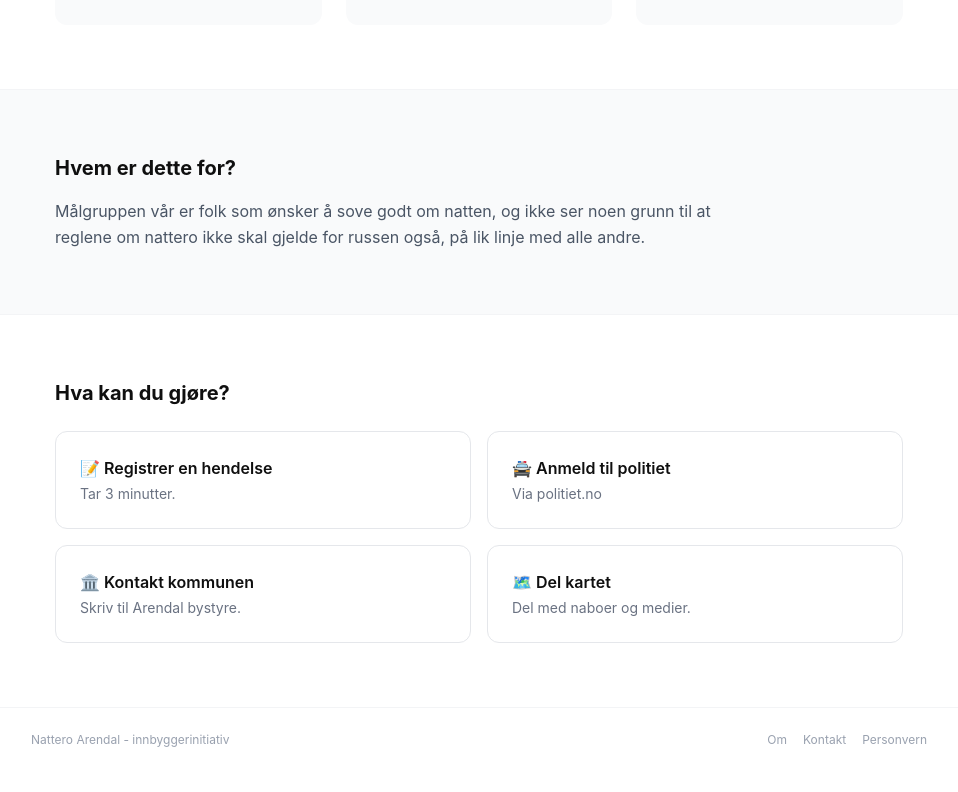
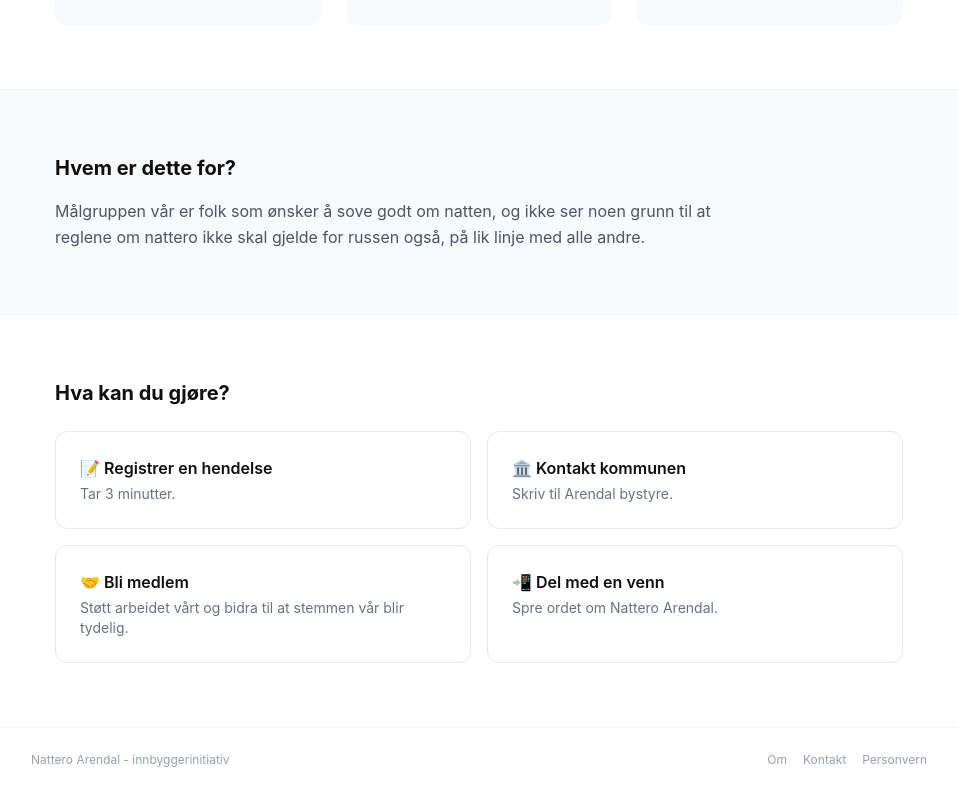
Before and after one commit to johnwick4846/nattero-arendal, a Next.js app: page / in a window 1280 px wide. Shown: the part 1053-1845 px from the top of the page, without its empty margins (161-1119 px from the left). Built offline with nearby package versions, Linux system fonts and the light colour scheme; no server answers; the database is empty.

Commit message:
Stats 3-col, new hero paragraph, revamp action cards, remove police link

```diff
--- a/app/page.tsx
+++ b/app/page.tsx
@@ -105,16 +105,7 @@ export default function Home() {
             <p className="text-sm text-gray-500">Tar 3 minutter.</p>
           </Link>
           <a
-            href="https://politiet.no/tjenester/anmeld/"
-            target="_blank"
-            rel="noopener noreferrer"
-            className="group border border-gray-200 rounded-xl p-6 hover:border-gray-400 transition"
-          >
-            <p className="font-semibold mb-1 group-hover:text-gray-700">🚔 Anmeld til politiet</p>
-            <p className="text-sm text-gray-500">Via politiet.no</p>
-          </a>
-          <a
-            href="https://www.arendal.kommune.no/kontakt-oss/"
+            href="https://www.arendal.kommune.no/politikk/kommunestyre-og-bystyret/"
             target="_blank"
             rel="noopener noreferrer"
             className="group border border-gray-200 rounded-xl p-6 hover:border-gray-400 transition"
@@ -122,10 +113,18 @@ export default function Home() {
             <p className="font-semibold mb-1 group-hover:text-gray-700">🏛️ Kontakt kommunen</p>
             <p className="text-sm text-gray-500">Skriv til Arendal bystyre.</p>
           </a>
-          <Link href="/kart" className="group border border-gray-200 rounded-xl p-6 hover:border-gray-400 transition">
-            <p className="font-semibold mb-1 group-hover:text-gray-700">🗺️ Del kartet</p>
-            <p className="text-sm text-gray-500">Del med naboer og medier.</p>
+          <Link href="/bli-medlem" className="group border border-gray-200 rounded-xl p-6 hover:border-gray-400 transition">
+            <p className="font-semibold mb-1 group-hover:text-gray-700">🤝 Bli medlem</p>
+            <p className="text-sm text-gray-500">Støtt arbeidet vårt og bidra til at stemmen vår blir tydelig.</p>
           </Link>
+          <a
+            href="https://natteroarendal.no"
+            onClick={(e) => { e.preventDefault(); if (navigator.share) { navigator.share({ title: 'Nattero Arendal', url: 'https://natteroarendal.no' }); } else { navigator.clipboard.writeText('https://natteroarendal.no'); } }}
+            className="group border border-gray-200 rounded-xl p-6 hover:border-gray-400 transition cursor-pointer"
+          >
+            <p className="font-semibold mb-1 group-hover:text-gray-700">📲 Del med en venn</p>
+            <p className="text-sm text-gray-500">Spre ordet om Nattero Arendal.</p>
+          </a>
         </div>
       </section>
 
--- a/components/Stats.tsx
+++ b/components/Stats.tsx
@@ -25,7 +25,7 @@ export default function Stats() {
   ];
 
   return (
-    <div className="grid grid-cols-2 md:grid-cols-4 gap-px bg-gray-200 rounded-xl overflow-hidden">
+    <div className="grid grid-cols-3 gap-px bg-gray-200 rounded-xl overflow-hidden">
       {items.map((item) => (
         <div key={item.label} className="bg-white px-6 py-6 text-center">
           <div className="text-4xl font-bold text-gray-900 tabular-nums">{item.value}</div>
```
